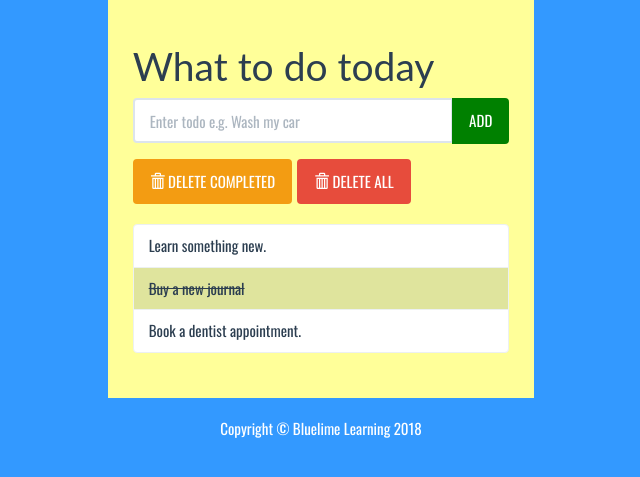
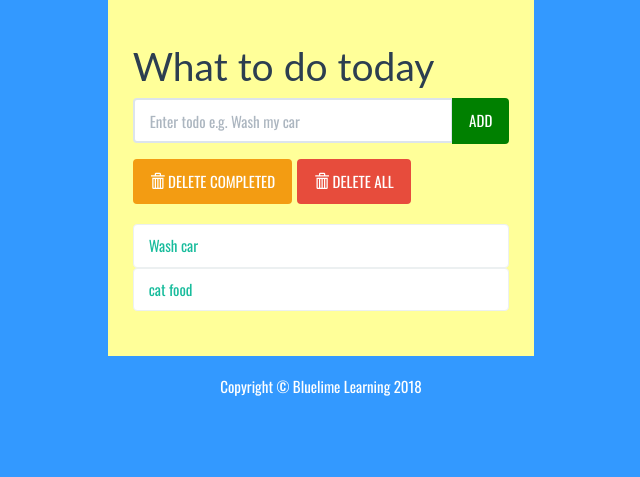
Before and after one commit to UJurkevica/tododjangoapp, a Django app: page / in a window 1280 px wide. Shown: the part 129-606 px from the top of the page, without its empty margins (319-959 px from the left). Run offline with Django 3.2, Linux system fonts and the light colour scheme; data comes from the database, SQL or seed files in the repository; some libraries are stand-ins or nearby versions.

Commit message:
Displaying database items

```diff
--- a/todolist/templates/todolist/index.html
+++ b/todolist/templates/todolist/index.html
@@ -51,9 +51,16 @@
 					</div>
 
 					<ul class="list-group t20">
-						<li class="list-group-item">Learn something new.</li>
-						<li class="list-group-item todo-completed">Buy a new journal</li>
-						<li class="list-group-item">Book a dentist appointment.</li>
+						{% for todolist in todo_items %}
+							{% if todolist.completed %}
+							<li class="list-group-item todo-completed">{{todolist.text}}</li>
+							{% else %}
+							<a href="#"><li class="list-group-item">{{todolist.text}}</li></a>
+							{% endif %}
+							{% endfor %}
+						<!-- <li class="list-group-item">Learn something new.</li> -->
+						<!-- <li class="list-group-item todo-completed">Buy a new journal</li> -->
+						<!-- <li class="list-group-item">Book a dentist appointment.</li> -->
 					</ul>
 				</div>
 			</div>
--- a/todolist/views.py
+++ b/todolist/views.py
@@ -1,6 +1,10 @@
 from django.shortcuts import render
+from .models import Todolist
 
 # Create your views here.
+#also need to add context and variable
 
 def index(request):
-    return render(request, 'todolist/index.html')
+    todo_items = Todolist.objects.order_by('id')
+    context = {'todo_items' : todo_items}
+    return render(request, 'todolist/index.html', context)
```
